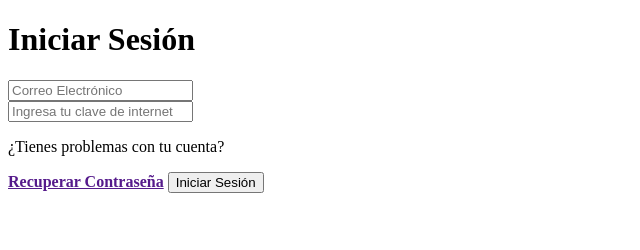
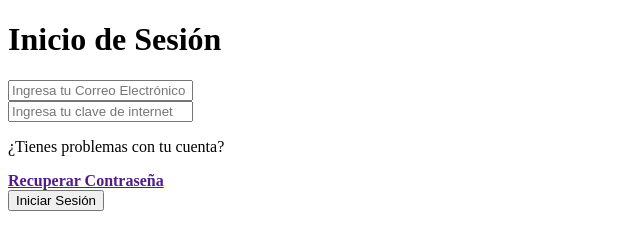
Before and after one commit to DanielAlman01/Personal-Banking, a plain HTML site: page login.html in a window 1280 px wide. Shown: the whole page, without its empty margins (0-640 px from the left). Drawn offline with Linux system fonts and the light colour scheme.

Commit message:
Fix: rename

```diff
--- a/hola.html
+++ b/login.html
@@ -7,10 +7,10 @@
 </head>
 <body>
     <form action="">
-        <h1>Iniciar Sesión</h1>
-        <label for="email"></label><input type="text" placeholder="Correo Electrónico"  name="email"><br>
+        <h1>Inicio de Sesión</h1>
+        <label for="email"></label><input type="text" placeholder="Ingresa tu Correo Electrónico"  name="email"><br>
         <label for="password"></label><input type="password" placeholder="Ingresa tu clave de internet" name="password"> <br>
-        <p>¿Tienes problemas con tu cuenta?</p></label><a href=""><b>Recuperar Contraseña</b></a>
+        <p>¿Tienes problemas con tu cuenta?</p></label><a href=""><b>Recuperar Contraseña</b></a> <br>
         <input type="submit" value="Iniciar Sesión">
     </form>
 </body>
```
